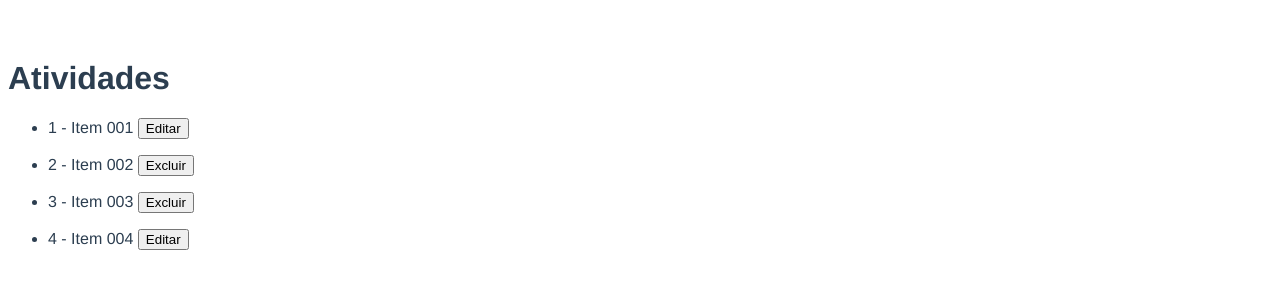
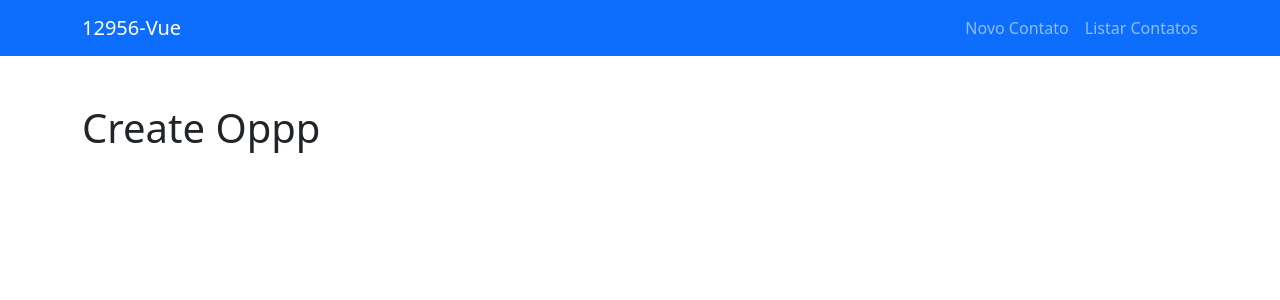
Before and after one commit to valdairelaborata/12946-app-vue, a Vue app: page / in a window 1280 px wide. Shown: the top 300 px of the page. Built offline with nearby package versions, Linux system fonts and the light colour scheme.

Commit message:
start-03

```diff
--- a/package.json
+++ b/package.json
@@ -8,6 +8,7 @@
     "lint": "vue-cli-service lint"
   },
   "dependencies": {
+    "bootstrap": "^5.1.3",
     "core-js": "^3.8.3",
     "vue": "^3.2.13",
     "vue-router": "^4.0.12"
--- a/src/App.vue
+++ b/src/App.vue
@@ -1,47 +1,26 @@
 <template>
-  <!-- <img alt="Vue logo" src="./assets/logo.png">
-  <HelloWorld msg="Welcome to Your Vue.js App"/> -->
+  <div>
+      <!-- Nav bar  -->
+      <nav class="navbar navbar-dark bg-primary justify-content-between flex-nowrap flex-row">
+        <div class="container">
+          <router-link to="/" class="navbar-brand float-left">12956-Vue</router-link>
+          <ul class="nav navbar-nav flex-row float-right">
+            <li class="nav-item">
+              <router-link to="/" class="nav-link px-3">Novo Contato</router-link>
+            </li>
+            <li class="nav-item">
+              <router-link to="/view" class="nav-link">Listar Contatos</router-link>
+            </li>
+          </ul>
+        </div>
+      </nav>
 
-  <h1>{{ titulo }}</h1>
+    <!-- Router view -->
+    <div class="container mt-5">
+      <router-view>
 
+      </router-view>
+    </div>
+  </div>
 
-  <ul>
-    <li v-for="item in itens" :key="item.id">
-      <p>
-        {{ item.id }} - {{ item.nome }}
-        <button v-if="item.finalizado">Excluir</button>
-        <button v-else>Editar</button>
-      </p>
-    </li>
-  </ul>
 </template>
-
-<script>
-// import HelloWorld from './components/HelloWorld.vue'
-
-export default {
-
-  data() {
-    return {
-      titulo: "Atividades",
-      itens: [
-        { id: 1, nome: 'Item 001', finalizado: false },
-        { id: 2, nome: 'Item 002', finalizado: true },
-        { id: 3, nome: 'Item 003', finalizado: true },
-        { id: 4, nome: 'Item 004', finalizado: false }
-      ]
-    }
-  }
-}
-</script>
-
-<style>
-#app {
-  font-family: Avenir, Helvetica, Arial, sans-serif;
-  -webkit-font-smoothing: antialiased;
-  -moz-osx-font-smoothing: grayscale;
-  /* text-align: center; */
-  color: #2c3e50;
-  margin-top: 60px;
-}
-</style>
--- /dev/null
+++ b/src/components/CreateComponent.vue
@@ -0,0 +1,11 @@
+<template>
+    <h1>Create Oppp</h1>
+</template>
+
+<script>
+export default {
+    data() {
+        return ''
+    }
+}
+</script>
--- a/src/components/HelloWorld.vue
+++ /dev/null
@@ -1,58 +0,0 @@
-<template>
-  <div class="hello">
-    <h1>{{ msg }}</h1>
-    <p>
-      For a guide and recipes on how to configure / customize this project,<br>
-      check out the
-      <a href="https://cli.vuejs.org" target="_blank" rel="noopener">vue-cli documentation</a>.
-    </p>
-    <h3>Installed CLI Plugins</h3>
-    <ul>
-      <li><a href="https://github.com/vuejs/vue-cli/tree/dev/packages/%40vue/cli-plugin-babel" target="_blank" rel="noopener">babel</a></li>
-      <li><a href="https://github.com/vuejs/vue-cli/tree/dev/packages/%40vue/cli-plugin-eslint" target="_blank" rel="noopener">eslint</a></li>
-    </ul>
-    <h3>Essential Links</h3>
-    <ul>
-      <li><a href="https://vuejs.org" target="_blank" rel="noopener">Core Docs</a></li>
-      <li><a href="https://forum.vuejs.org" target="_blank" rel="noopener">Forum</a></li>
-      <li><a href="https://chat.vuejs.org" target="_blank" rel="noopener">Community Chat</a></li>
-      <li><a href="https://twitter.com/vuejs" target="_blank" rel="noopener">Twitter</a></li>
-      <li><a href="https://news.vuejs.org" target="_blank" rel="noopener">News</a></li>
-    </ul>
-    <h3>Ecosystem</h3>
-    <ul>
-      <li><a href="https://router.vuejs.org" target="_blank" rel="noopener">vue-router</a></li>
-      <li><a href="https://vuex.vuejs.org" target="_blank" rel="noopener">vuex</a></li>
-      <li><a href="https://github.com/vuejs/vue-devtools#vue-devtools" target="_blank" rel="noopener">vue-devtools</a></li>
-      <li><a href="https://vue-loader.vuejs.org" target="_blank" rel="noopener">vue-loader</a></li>
-      <li><a href="https://github.com/vuejs/awesome-vue" target="_blank" rel="noopener">awesome-vue</a></li>
-    </ul>
-  </div>
-</template>
-
-<script>
-export default {
-  name: 'HelloWorld',
-  props: {
-    msg: String
-  }
-}
-</script>
-
-<!-- Add "scoped" attribute to limit CSS to this component only -->
-<style scoped>
-h3 {
-  margin: 40px 0 0;
-}
-ul {
-  list-style-type: none;
-  padding: 0;
-}
-li {
-  display: inline-block;
-  margin: 0 10px;
-}
-a {
-  color: #42b983;
-}
-</style>
--- /dev/null
+++ b/src/components/ListComponent.vue
@@ -0,0 +1,15 @@
+<template>
+    <div>
+        <h1>List</h1>
+    </div>
+</template>
+
+<script>
+
+export default {
+    data() {
+        return ''
+    }
+}
+
+</script>
--- a/src/main.js
+++ b/src/main.js
@@ -1,4 +1,6 @@
 import { createApp } from 'vue'
 import App from './App.vue'
+import 'bootstrap/dist/css/bootstrap.min.css'
+import router from './router'
 
-createApp(App).mount('#app')
+createApp(App).use(router).mount('#app')
--- /dev/null
+++ b/src/router/index.js
@@ -0,0 +1,25 @@
+import { createRouter, createWebHistory } from "vue-router";
+import CreateComponent from "@/components/CreateComponent.vue"
+import ListComponent from "@/components/ListComponent.vue"
+
+
+const routes = [
+    {
+        path: "/",
+        name: "home",
+        component: CreateComponent
+    },
+    {
+        path: "/view",
+        name: "view",
+        component: ListComponent
+    }
+
+]
+
+const router = createRouter({
+    history: createWebHistory(),
+    routes
+})
+
+export default router
```
Also changed, not shown: 2 other files (tests, documents, lock files or other folders).
